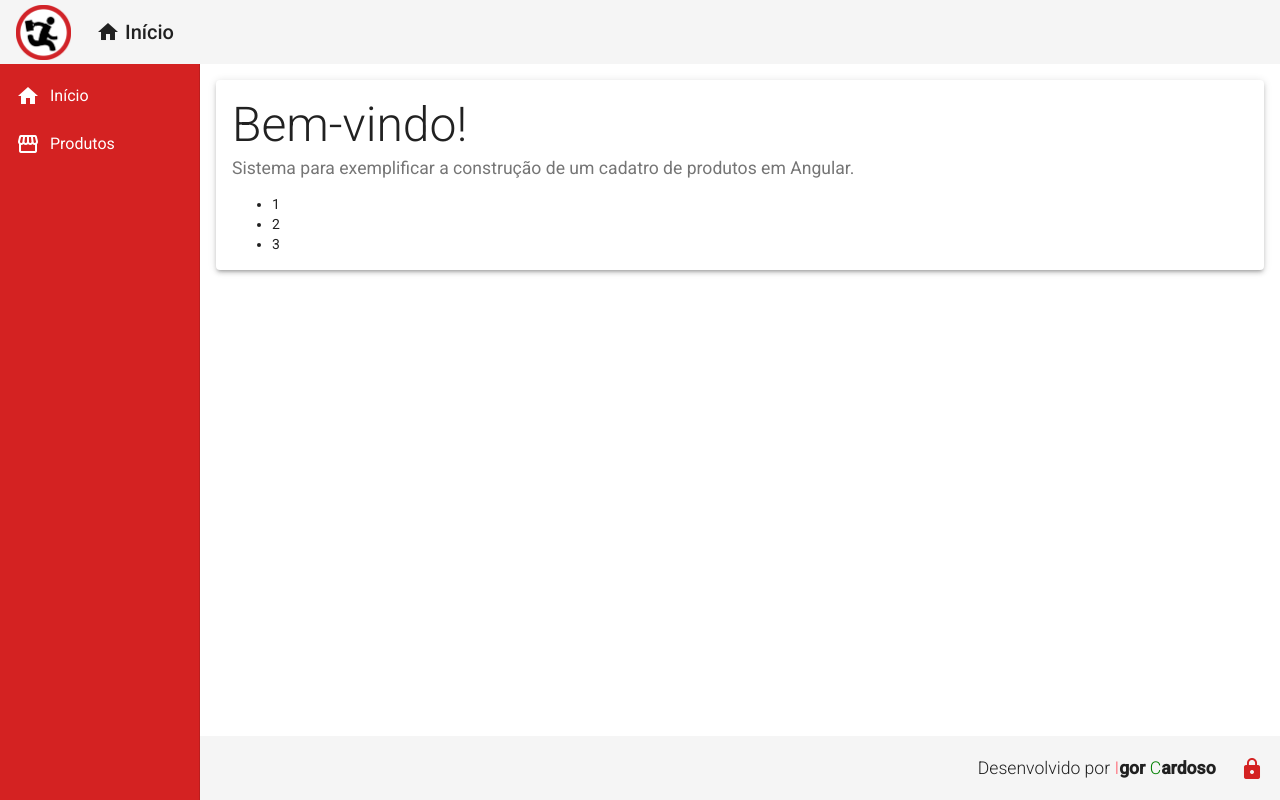
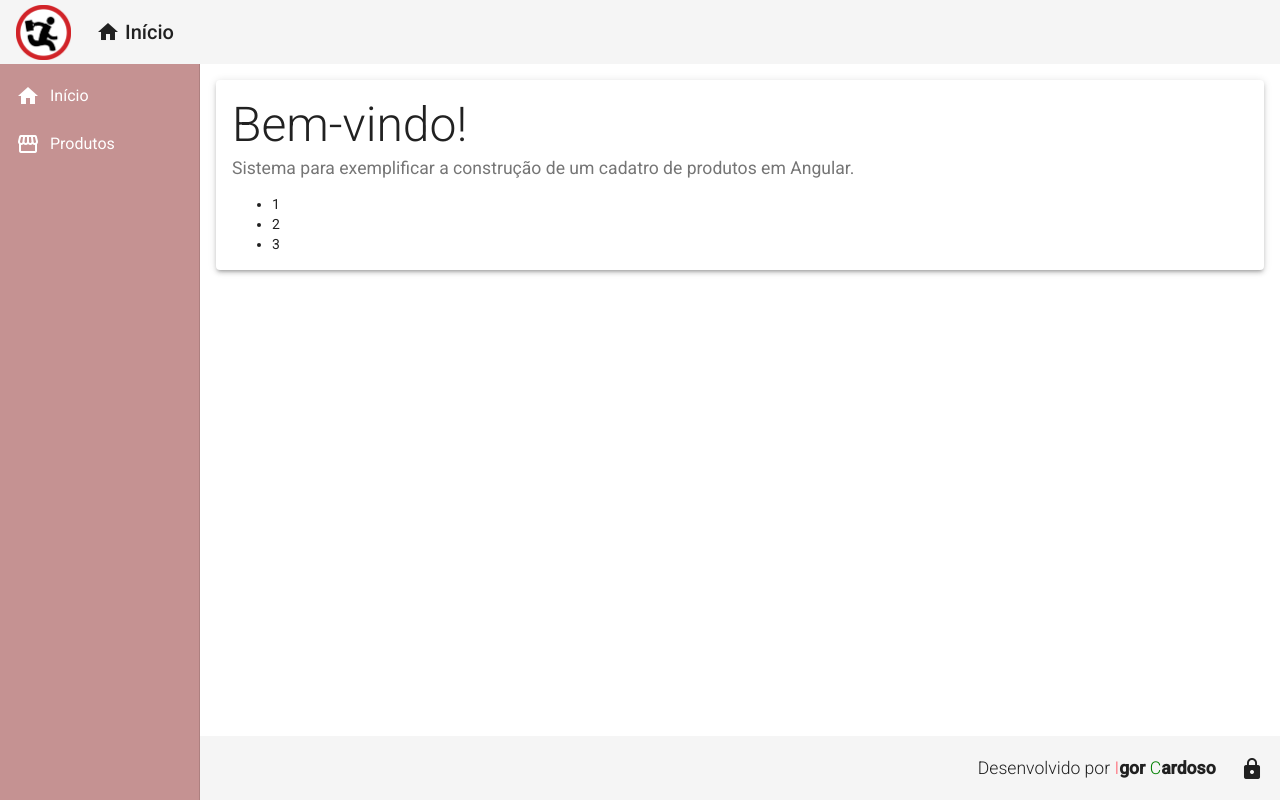
Before and after one commit to igorxcardoso/angular-projetos, an Angular app in the folder crud-angular/frontend/: page / in a window 1280 px wide. Built offline with nearby package versions, Linux system fonts and the light colour scheme.

Commit message:
Mudança na cor

```diff
--- a/crud-angular/frontend/src/app/components/template/nav/nav.component.css
+++ b/crud-angular/frontend/src/app/components/template/nav/nav.component.css
@@ -1,5 +1,5 @@
 .sidenav {
-    background-color: #d42222;
+    background-color: #c59292;
     width: 200px;
 }
 
--- a/crud-angular/frontend/src/app/directives/red.directive.ts
+++ b/crud-angular/frontend/src/app/directives/red.directive.ts
@@ -6,7 +6,7 @@ import { Directive, ElementRef } from '@angular/core';
 export class RedDirective {
 
 	constructor(private el: ElementRef) {
-		el.nativeElement.style.color = '#d42222';
+		el.nativeElement.style.color = '##c59292';
 	}
 
 }
```
